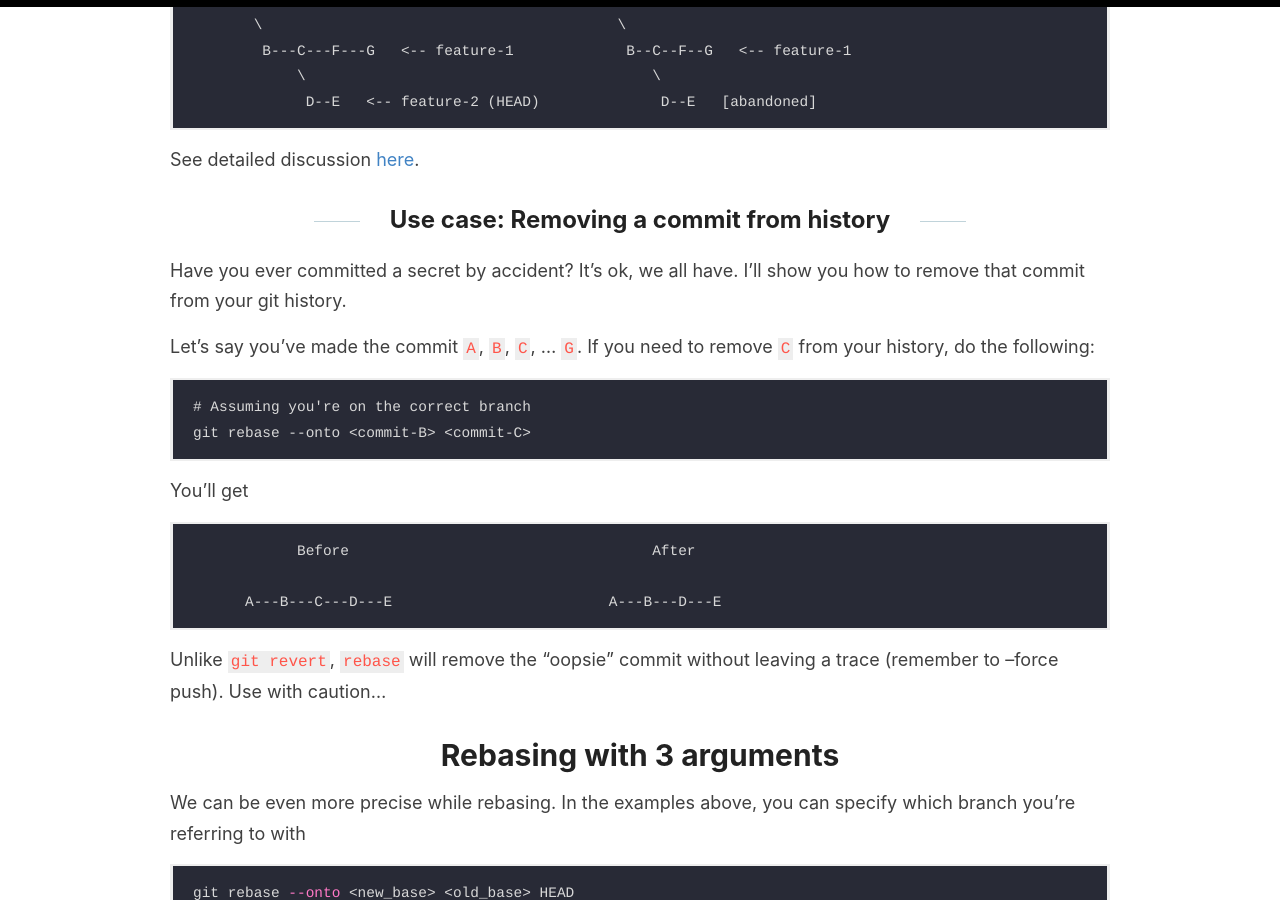
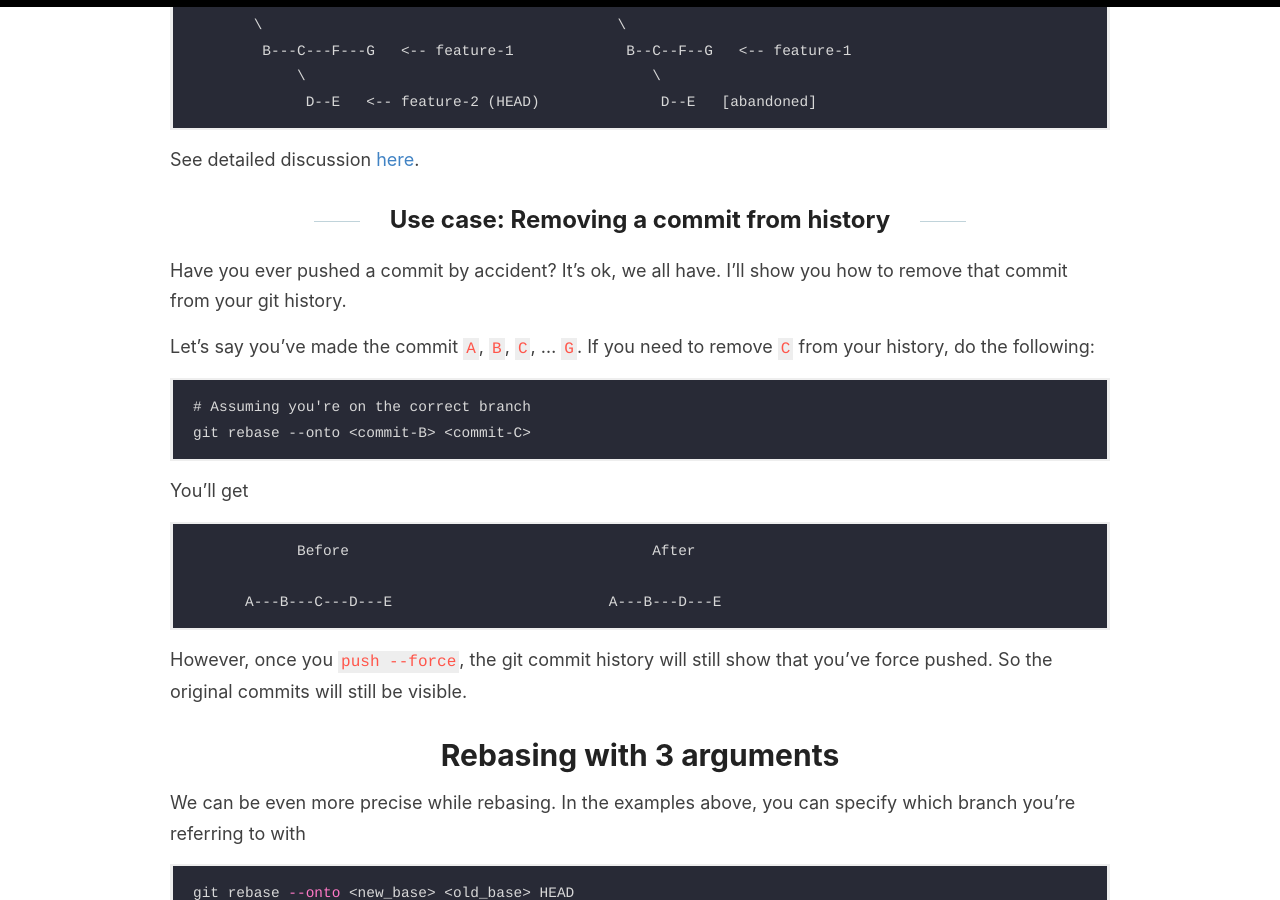
Before and after one commit to kfchou/kfchou.github.io, a Jekyll site: the page built from _posts/2025-03-21-git-rebase.md, in a window 1280 px wide and 900 px high, scrolled down 3486 px. Built offline with Jekyll 4.4.1, drawn with Linux system fonts in a browser that asks for light colours; comment, search, counter and statistics services are not loaded.

Commit message:
remove inaccurate git rebase statement

````diff
--- a/_posts/2025-03-21-git-rebase.md
+++ b/_posts/2025-03-21-git-rebase.md
@@ -116,7 +116,7 @@ Which looks like
 See detailed discussion [here](https://stackoverflow.com/questions/63218716/branching-off-of-squashed-branches).
 
 ## Use case: Removing a commit from history
-Have you ever committed a secret by accident? It's ok, we all have. I'll show you how to remove that commit from your git history.
+Have you ever pushed a commit by accident? It's ok, we all have. I'll show you how to remove that commit from your git history.
 
 Let's say you've made the commit `A`, `B`, `C`, ... `G`. If you need to remove `C` from your history, do the following:
 ```
@@ -130,7 +130,7 @@ You'll get
       A---B---C---D---E                         A---B---D---E
 ```
 
-Unlike `git revert`, `rebase` will remove the "oopsie" commit without leaving a trace (remember to --force push). Use with caution...
+However, once you `push --force`, the git commit history will still show that you've force pushed. So the original commits will still be visible.
 
 # Rebasing with 3 arguments
 We can be even more precise while rebasing. In the examples above, you can specify which branch you're referring to with
````
